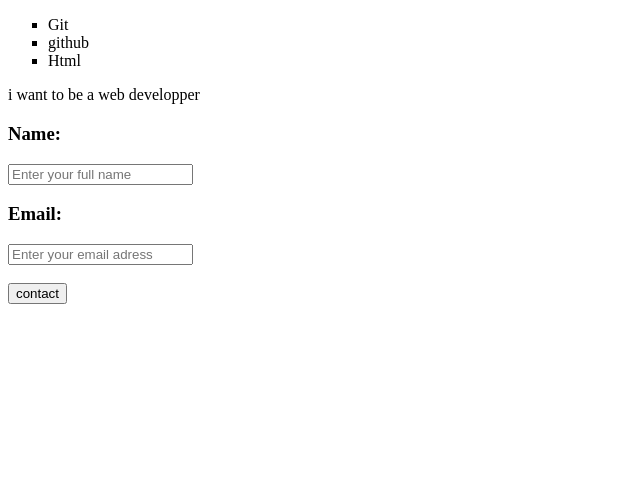
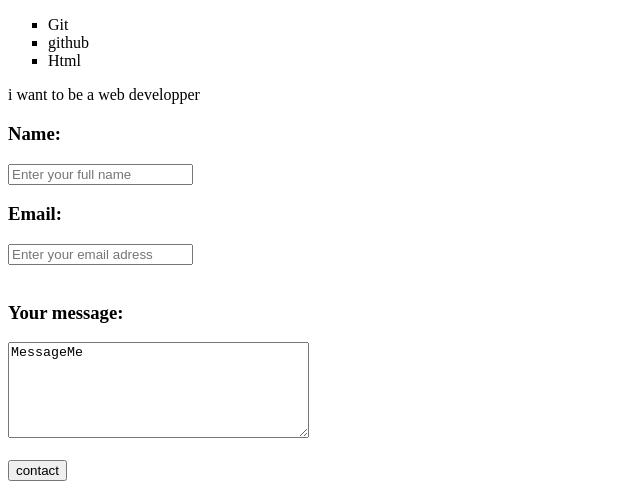
Before and after one commit to Melek0909/checkpoint-html, a plain HTML site: page index.html in a window 1280 px wide. Shown: the part 993-1482 px from the top of the page, without its empty margins (0-640 px from the left). Before the commit the page ends 1305 px from the top, so only its background shows below. Drawn offline with Linux system fonts and the light colour scheme.

Commit message:
adding file

```diff
--- a/index.html
+++ b/index.html
@@ -51,6 +51,12 @@
                 <input type="Email" name="email"placeholder="Enter your email adress">
             </div>
             <br>
+            <div>
+                <h3>Your message:</h3>
+                <textarea name="Message" cols="35" rows="6">MessageMe
+                </textarea>
+            </div>
+            <br>
 
                 <button>contact</button>
 
```
